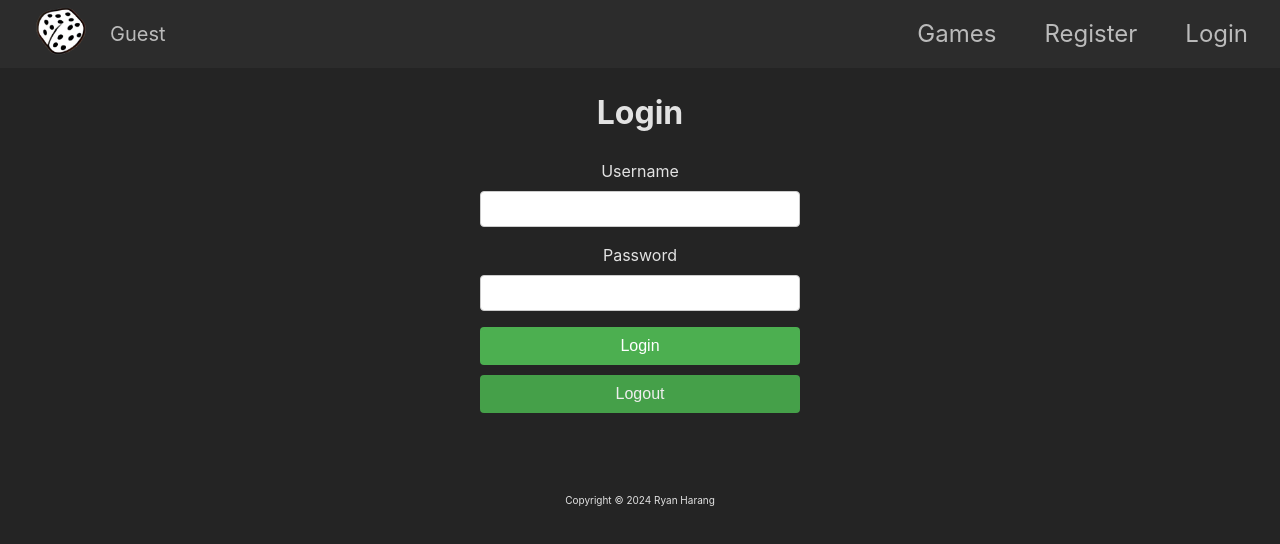
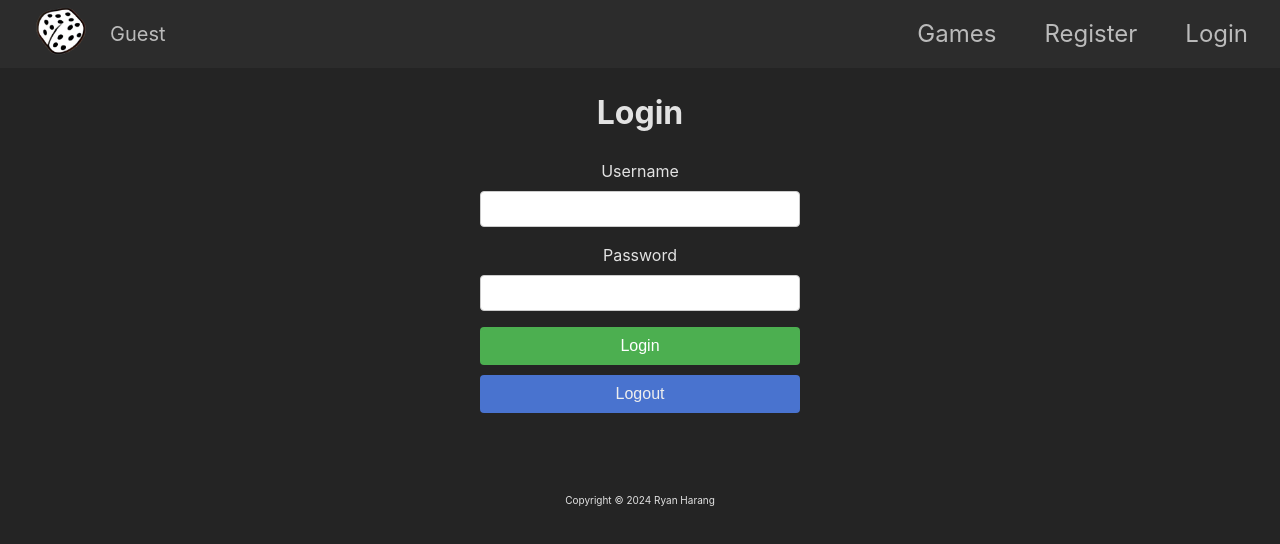
Before and after one commit to RyanHarang/game-rating, a React (Vite) app in the folder frontend/: page /login in a window 1280 px wide. In both pictures the pointer is over the button "Logout". Shown: the top 544 px of the page. Built offline with nearby package versions, Linux system fonts and the light colour scheme.

Commit message:
logout color

```diff
--- a/frontend/src/css/Forms.css
+++ b/frontend/src/css/Forms.css
@@ -56,6 +56,11 @@ label {
 /* Login Form */
 .logout {
   margin-top: 10px;
+  background-color: #4d74d0;
+}
+
+.logout:hover {
+  background-color: #4973cf;
 }
 
 /* Register Form */
@@ -113,8 +118,6 @@ input[type="range"] {
   width: 120px;
 }
 
-
-
 .delete {
   background-color: #ff0048;
   width: 120px;
```
Lines whose indentation alone changed are shown as unchanged.
